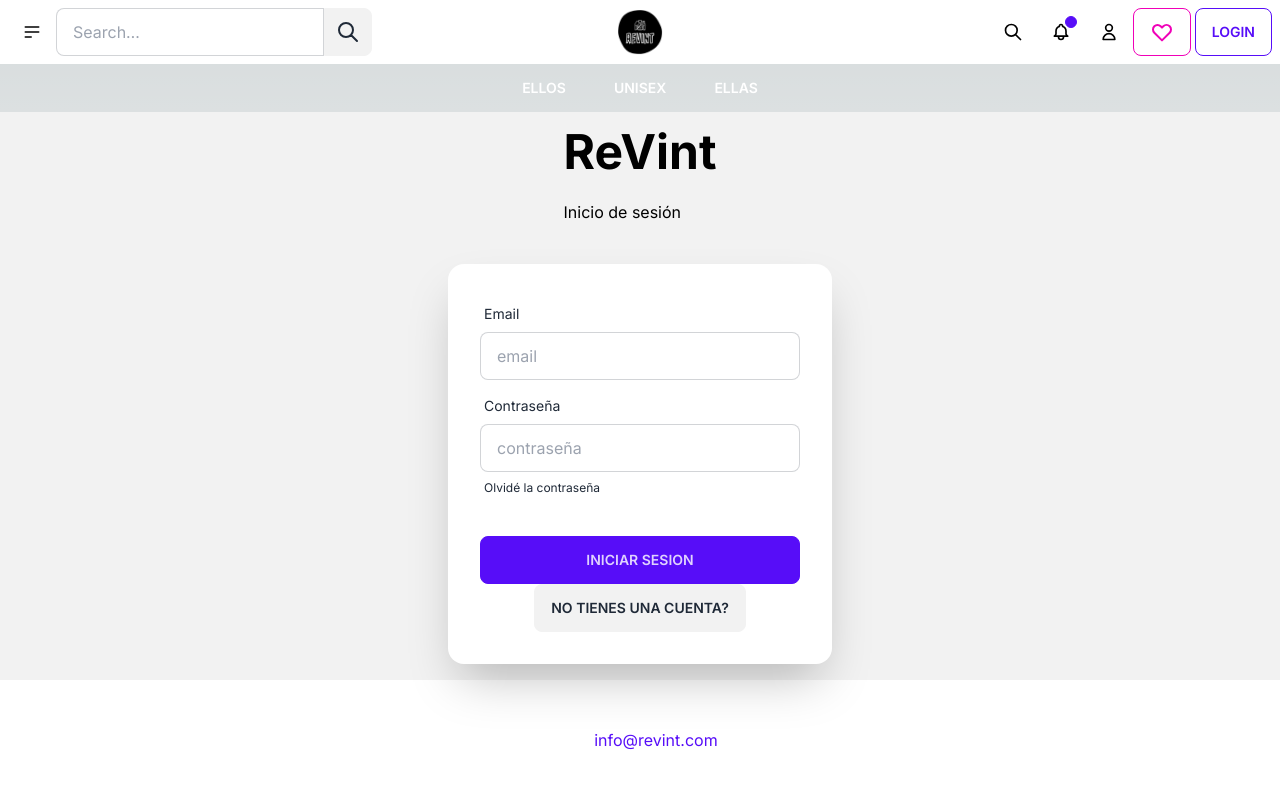
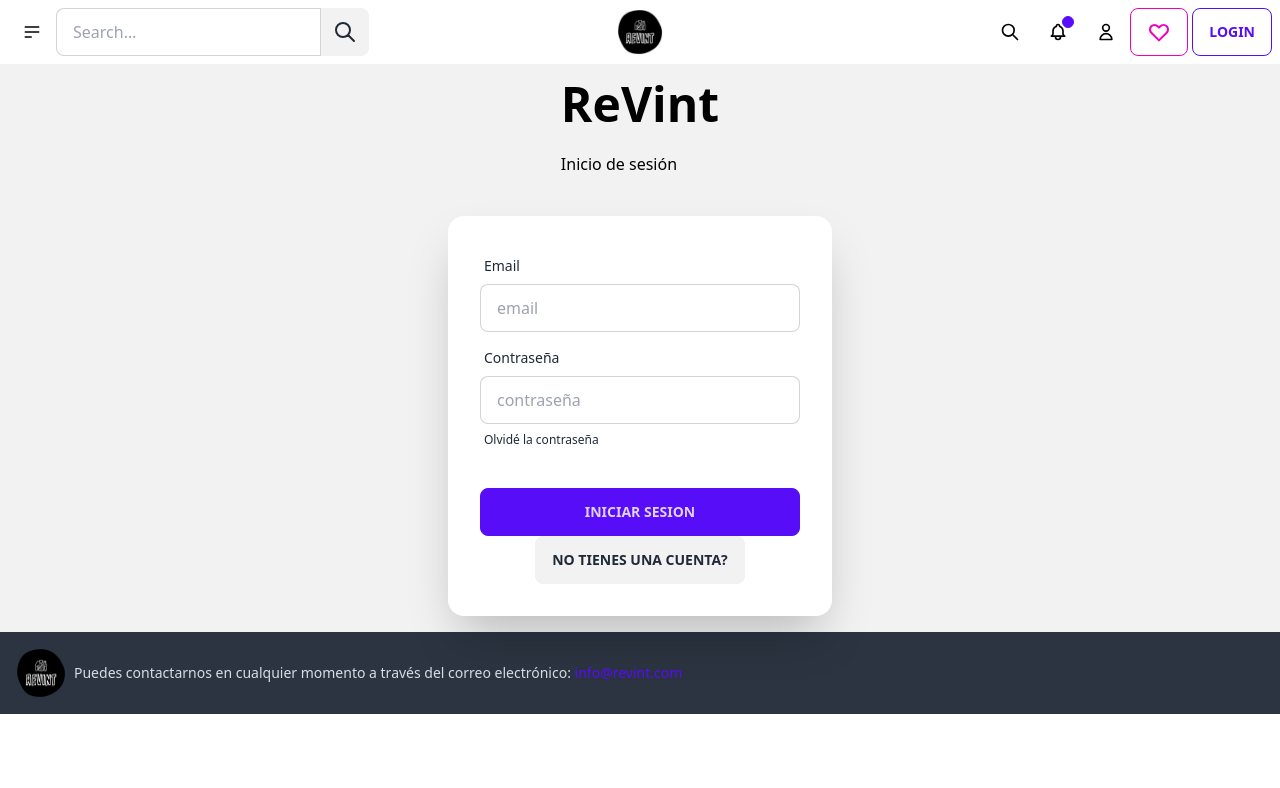
Before and after one commit to laurolamas/revint-front, a Next.js app: page /login in a window 1280 px wide. Shown: the top 788 px of the page. Built offline with nearby package versions, Linux system fonts and the light colour scheme.

Commit message:
Update various

```diff
--- a/app/components/Above-header.js
+++ /dev/null
@@ -1,54 +0,0 @@
-"use client"
-import React, { useState } from 'react';
-
-export default function Above() {
-    const [isMenuOpen1, setIsMenuOpen1] = useState(false);
-    const [isMenuOpen2, setIsMenuOpen2] = useState(false);
-    const [isMenuOpen3, setIsMenuOpen3] = useState(false);
-
-    return (
-        <div className="flex items-center justify-center space-x-4">
-            <div className="dropdown dropdown-hover">
-                <button
-                    className="btn bg-transparent border-none text-white hover:text-red-300"
-                >
-                    Ellos
-                </button>
-                {isMenuOpen1 && (
-                    <ul className="dropdown-content z-[1] menu p-2 shadow bg-base-100 rounded-box w-52 absolute">
-                        <li><a>Calzado</a></li>
-                        <li><a>T-Shirts</a></li>
-                    </ul>
-                )}
-            </div>
-
-            <div className="dropdown dropdown-hover">
-                <button
-                    className="btn bg-transparent border-none text-white hover:text-red-300"
-                >
-                    Unisex
-                </button>
-                {isMenuOpen2 && (
-                    <ul className="dropdown-content z-[1] menu p-2 shadow bg-base-100 rounded-box w-52 absolute">
-                        <li><a>Calzado</a></li>
-                        <li><a>T-Shirts</a></li>
-                    </ul>
-                )}
-            </div>
-
-            <div className="dropdown dropdown-hover">
-                <button
-                    className="btn bg-transparent border-none text-white hover:text-red-300"
-                >
-                    Ellas
-                </button>
-                {isMenuOpen3 && (
-                    <ul className="dropdown-content z-[1] menu p-2 shadow bg-base-100 rounded-box w-52 absolute">
-                        <li><a>Calzado</a></li>
-                        <li><a>T-Shirts</a></li>
-                    </ul>
-                )}
-            </div>
-        </div>
-    );
-}
--- a/app/components/footer.js
+++ b/app/components/footer.js
@@ -1,32 +1,53 @@
-import React from 'react';
+import React from "react";
+import logo from "public/logo-ReVint.png";
+import Image from "next/image";
 
 export default function Footer() {
+  // return (
+  //   <footer className="bg-base-100 text-white p-4">
+  //     <div className="container mx-auto">
+  //       <div className="flex flex-col md:flex-row justify-between items-center">
+  //         <div className="mb-4 md:mb-0">
+  //           <h3 className="text-2xl font-bold">Contáctanos</h3>
+  // <p>
+  //   Puedes contactarnos en cualquier momento a través del correo electrónico:
+  //   <a href="mailto:info@tudominio.com" className="text-primary">
+  //     {" "}
+  //     info@revint.com
+  //   </a>
+  // </p>;
+  //         </div>
+  //         <div>
+  //           <ul className="flex space-x-4">
+  //             <li>
+  //               <a href="/about" className="text-white hover:text-primary">Acerca de nosotros</a>
+  //             </li>
+  //             <li>
+  //               <a href="/terms" className="text-white hover:text-primary">Términos y condiciones</a>
+  //             </li>
+  //             <li>
+  //               <a href="/privacy" className="text-white hover:text-primary">Política de privacidad</a>
+  //             </li>
+  //           </ul>
+  //         </div>
+  //       </div>
+  //     </div>
+  //   </footer>
+  // );
   return (
-    <footer className="bg-base-100 text-white p-4">
-      <div className="container mx-auto">
-        <div className="flex flex-col md:flex-row justify-between items-center">
-          <div className="mb-4 md:mb-0">
-            <h3 className="text-2xl font-bold">Contáctanos</h3>
-            <p>
-              Puedes contactarnos en cualquier momento a través del correo electrónico:
-              <a href="mailto:info@tudominio.com" className="text-primary"> info@revint.com</a>
-            </p>
-          </div>
-          <div>
-            <ul className="flex space-x-4">
-              <li>
-                <a href="/about" className="text-white hover:text-primary">Acerca de nosotros</a>
-              </li>
-              <li>
-                <a href="/terms" className="text-white hover:text-primary">Términos y condiciones</a>
-              </li>
-              <li>
-                <a href="/privacy" className="text-white hover:text-primary">Política de privacidad</a>
-              </li>
-            </ul>
-          </div>
-        </div>
-      </div>
+    //    <footer className="footer items-center p-4 bg-secondary text-neutral-content">
+    <footer className="footer items-center p-4 bg-neutral text-neutral-content">
+      <aside className="items-center grid-flow-col">
+        <Image src={logo} alt="logo" width={50} height={50} />
+        <p>
+          Puedes contactarnos en cualquier momento a través del correo
+          electrónico:
+          <a href="mailto:info@tudominio.com" className="text-primary">
+            {" "}
+            info@revint.com
+          </a>
+        </p>
+      </aside>
     </footer>
   );
 }
--- a/app/layout.js
+++ b/app/layout.js
@@ -1,10 +1,6 @@
 import "./globals.css";
-import { Inter } from "next/font/google";
-import Above from "./components/Above-header";
 import Header from "./components/header";
 import Footer from "./components/footer";
-
-const inter = Inter({ subsets: ["latin"] });
 
 export const metadata = {
   title: "ReVint",
@@ -14,9 +10,8 @@
 export default function RootLayout({ children }) {
   return (
     <html lang="en">
-      <body className={inter.className}>
+      <body>
         <Header />
-        <Above />
         {children}
         <Footer />
       </body>
```
Also changed, not shown: app/components/header.js (+40 -10 lines), app/about/page.js (renamed from app/components/about/page.js).
